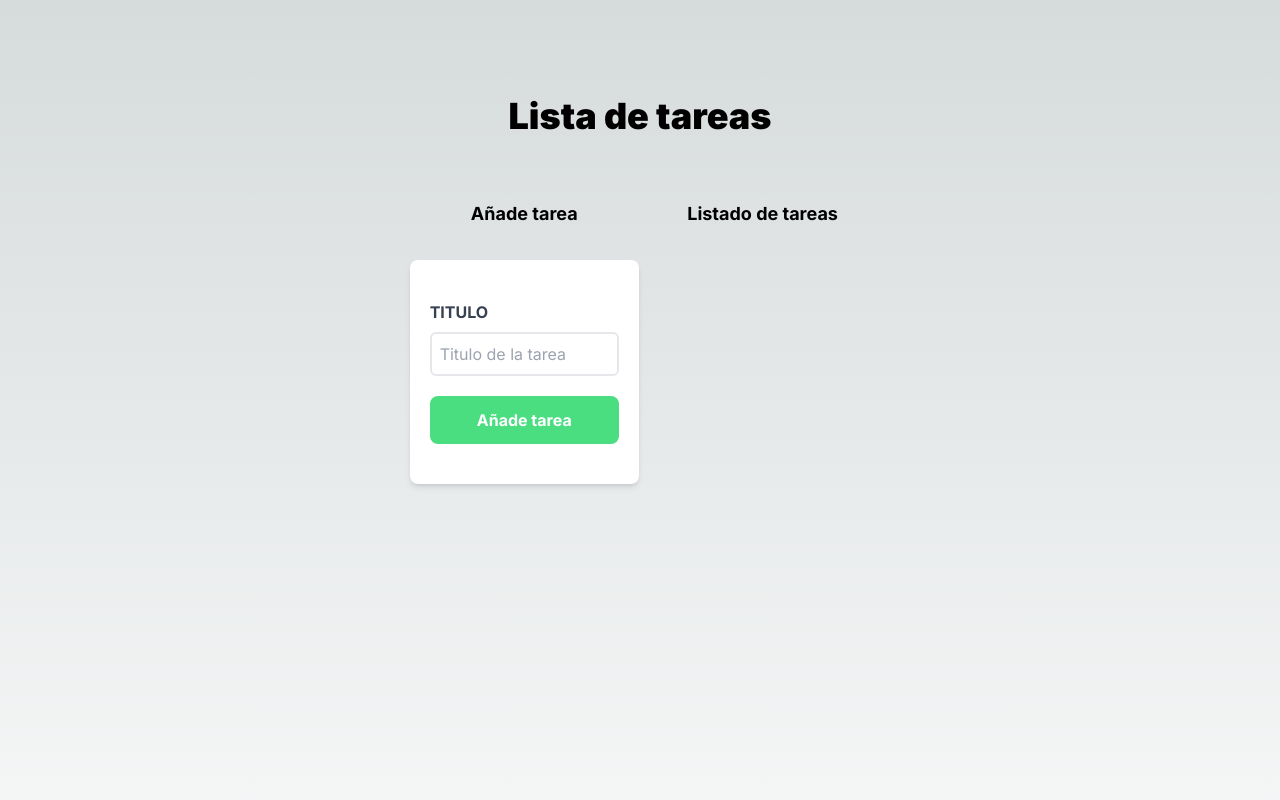
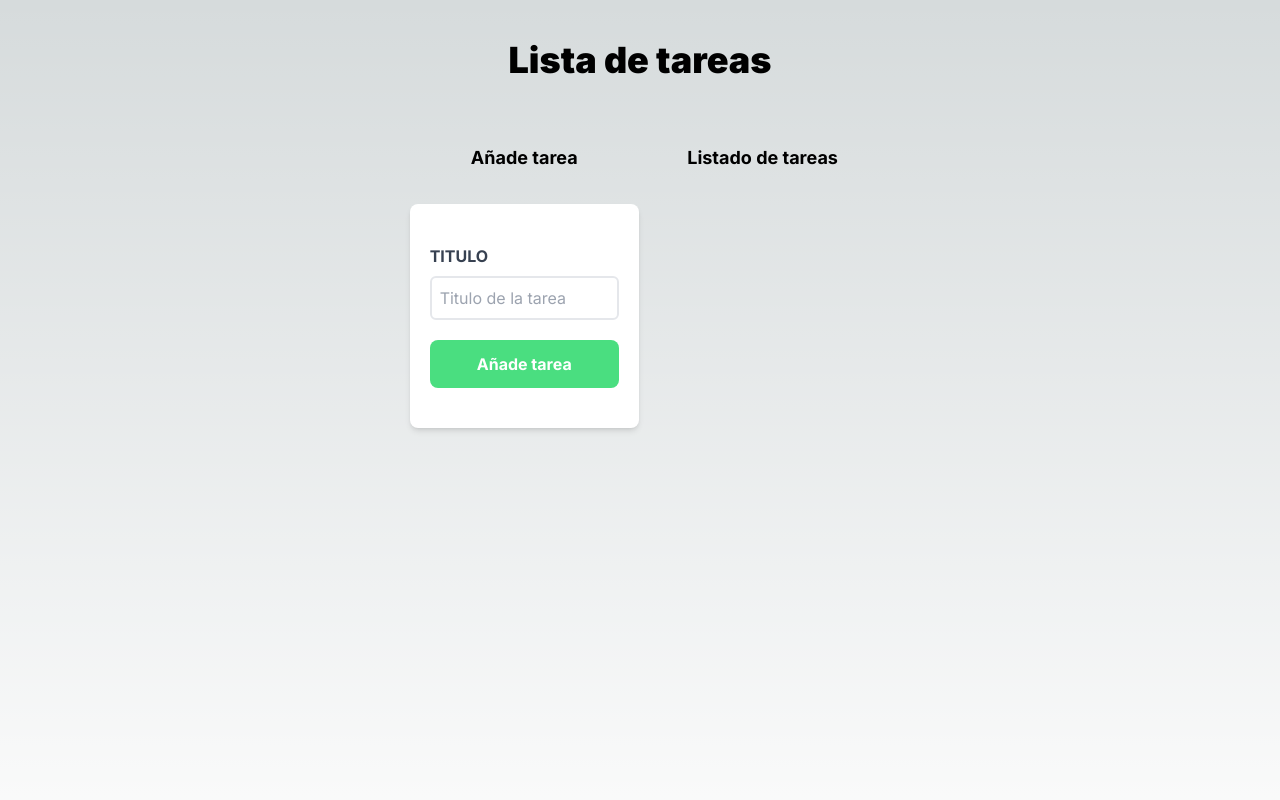
Before and after one commit to nahanez22/todolist-app, a Next.js app: page / in a window 1280 px wide. Shown: the top 800 px of the page. Built offline with nearby package versions, Linux system fonts and the light colour scheme.

Commit message:
style: change of styles

```diff
--- a/src/components/home/home.tsx
+++ b/src/components/home/home.tsx
@@ -46,7 +46,7 @@ const Home = () => {
   };
 
   return (
-    <main className="flex min-h-screen flex-col items-center  p-24">
+    <main className="flex min-h-screen flex-col items-center  ">
       <Header />
       <div className="mt-12 md:flex gap-4">
         <AddTasks addNewTask={addNewTask} />
--- a/src/components/tasks/header.tsx
+++ b/src/components/tasks/header.tsx
@@ -1,7 +1,7 @@
 function Header() {
   return (
     <>
-      <h1 className="font-black text-4xl text-center md:w-2/3 mx-auto">
+      <h1 className="font-black text-4xl text-center md:w-2/3 mx-auto mt-10">
         Lista de tareas
       </h1>
     </>
```
